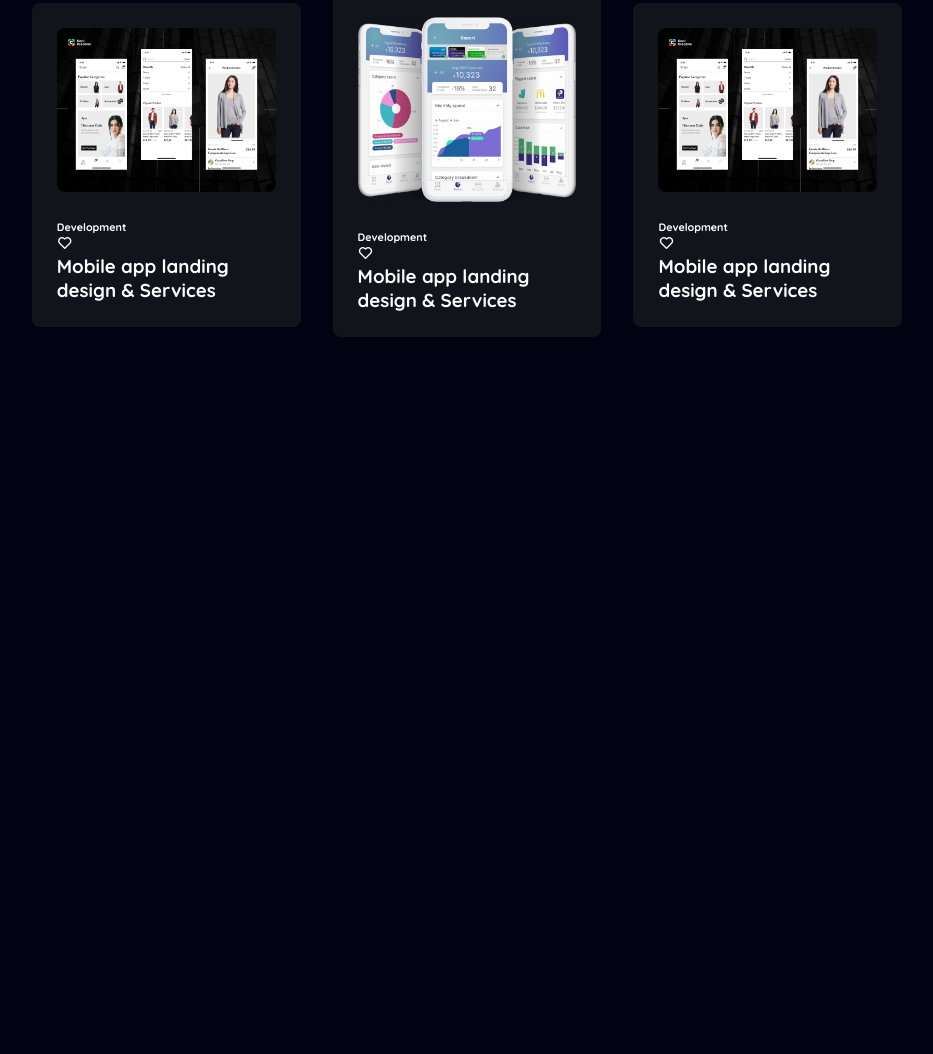
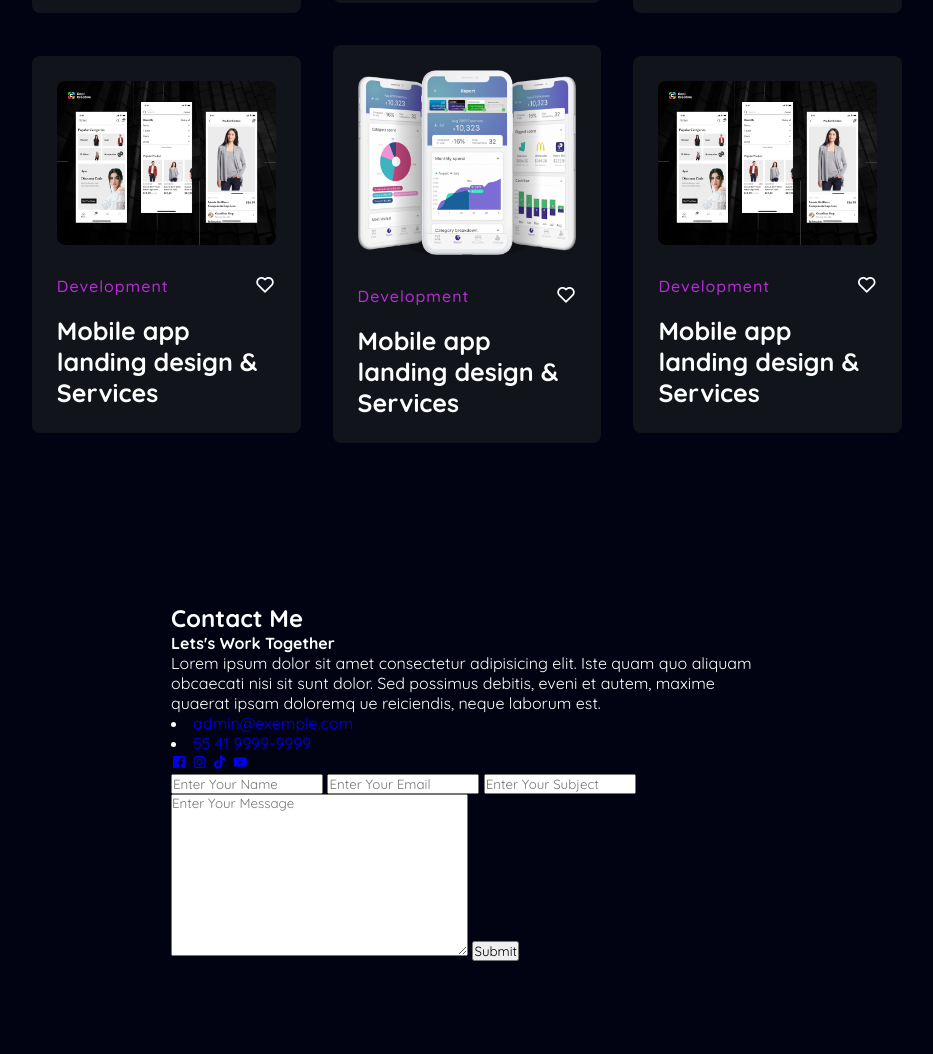
Before and after one commit to Maykon-Willian/SitePortifolio, a plain HTML site: page index.html in a window 1280 px wide. Shown: the part 3246-4300 px from the top of the page, without its empty margins (173-1106 px from the left). Before the commit the page ends 3673 px from the top, so only its background shows below. Drawn offline with nearby package versions, Linux system fonts and the light colour scheme.

Commit message:
Create html Contact

```diff
--- a/css/style.css
+++ b/css/style.css
@@ -227,3 +227,26 @@ header.sticky{
         border-radius: 0.5rem;
         transition: all .40s ease;
     }
+    .main-row{
+        display: flex;
+        align-items: center;
+        justify-content: space-between;
+        margin-bottom: 1rem;
+    }
+    .row h3{
+        font-size: 25px;
+        font-weight: 700;
+    }
+    .row h6{
+        color: rgb(187, 42, 216);
+        font-size: 16px;
+        font-weight: 500;
+        letter-spacing: 1px;
+    }
+    .row-icon i{
+        font-size: 21px;
+    }
+    .row:hover{
+        transform: scale(1.05) translateY(-10px);
+        cursor: pointer;
+    }
--- a/index.html
+++ b/index.html
@@ -211,12 +211,42 @@
                 <h3>Mobile app landing design & Services</h3>
             </div>
 
+        </div>
 
+        <!--contact-->
+        <section class="contact" id="contact">
+            <div class="contact-text">
+                <h2>Contact Me</h2>
+                <h4>Lets's  Work Together</h4>
+                <p>Lorem ipsum dolor sit amet consectetur adipisicing elit.
+                     Iste quam quo aliquam obcaecati nisi sit
+                      sunt dolor. Sed possimus debitis, eveni
+                      et autem, maxime quaerat ipsam doloremq
+                      ue reiciendis, neque laborum est.
+                    </p>
+                <div class="contact-list">
+                    <li><a href="#">admin@exemple.com</a></li>
+                    <li><a href="#">55 41 9999-9999</a></li>
+                </div>
+                <div class="contact-icons">
+                    <a href="#"><i class='bx bxl-facebook-square'></i></a>
+                    <a href="#"><i class='bx bxl-instagram'></i></a>
+                    <a href="#"><i class='bx bxl-tiktok'></i></a>
+                    <a href="#"><i class='bx bxl-youtube'></i></a>
+                </div>
+            </div>
 
+            <div class="contact-form">
+                <form action="">
+                    <input type="" placeholder="Enter Your Name" required>
+                    <input type="email" placeholder="Enter Your Email" required>
+                    <input type=""placeholder="Enter Your Subject">
+                    <textarea name="" id="" cols="40" rows="10" placeholder="Enter Your Message" required></textarea>
+                    <input type="submit" value="Submit" class="send">
 
-
-
-        </div>
+                </form>
+            </div>
+        </section>
     </section>
 
     <!---custom js link-->
```
